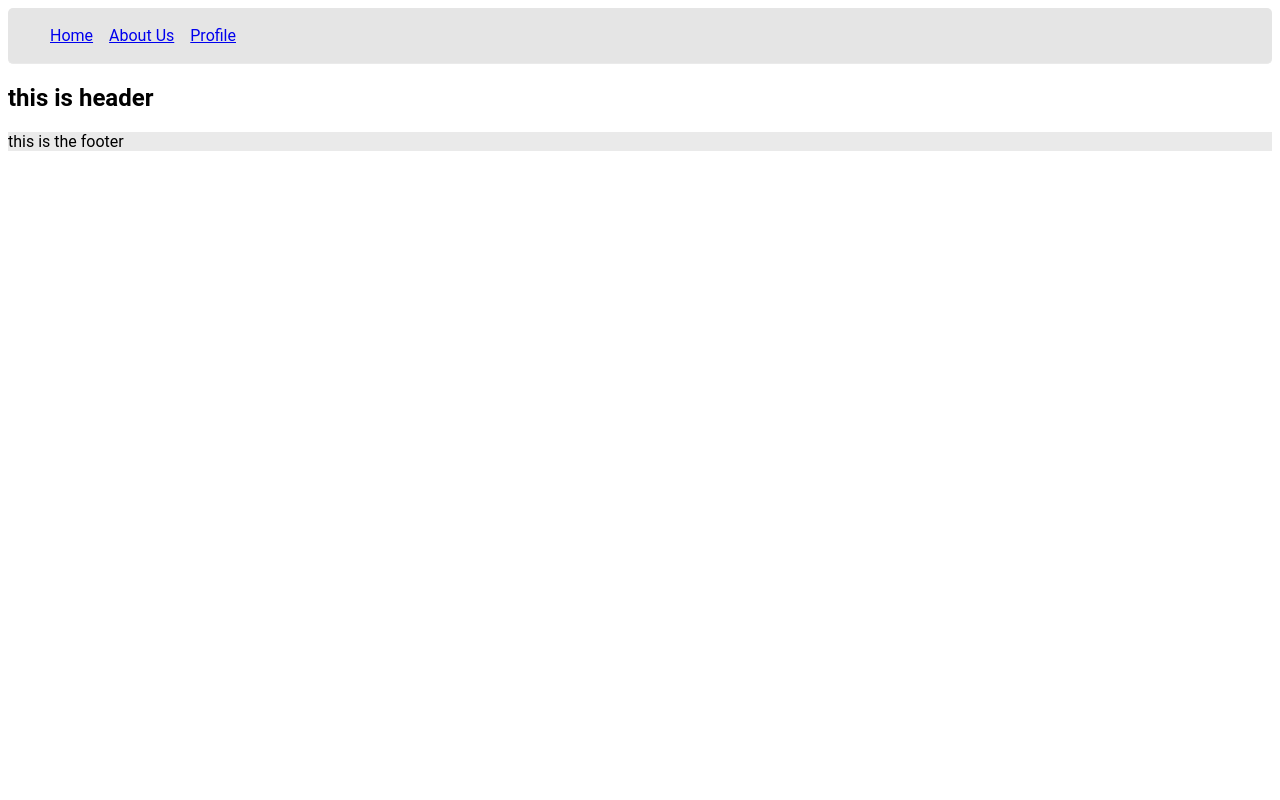
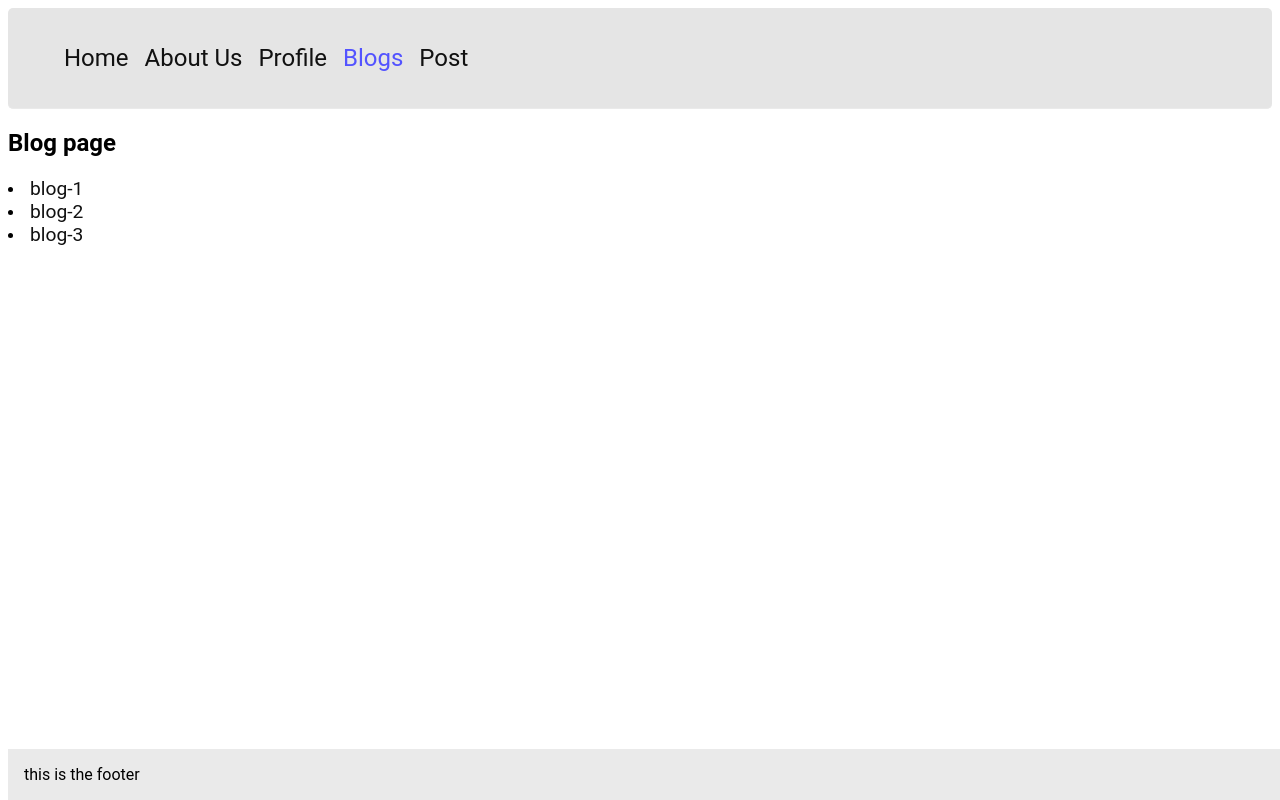
Before and after one commit to hosseinrmt/SPA-layout, a React (Create React App) app: page /blogs in a window 1280 px wide. Built offline with nearby package versions, Linux system fonts and the light colour scheme.

Commit message:
Add Blogs & Post pages

```diff
--- a/src/App.css
+++ b/src/App.css
@@ -4,13 +4,13 @@ body {
 
 nav {
     display: flex;
-    justify-content: space-between;
     align-items: center;
-    padding: 2px;
+    padding: 1rem;
     border-radius: 5px;
     background-color: #e5e5e5;
     border-bottom: 1px solid #eaeaea;
     width: auto;
+    font-size: 20px;
 }
 
 nav ul {
@@ -33,4 +33,18 @@ nav ul li {
 
 footer {
     background-color: #eaeaea;
+    position: fixed;
+    bottom: 0;
+    width: 100%;
+    padding: 1rem;
 }
+
+.active {
+    color: #5353ff;
+}
+
+a {
+    text-decoration: none;
+    color: #111;
+    font-size: larger;
+}
--- a/src/App.js
+++ b/src/App.js
@@ -1,4 +1,4 @@
-import { Route } from "react-router-dom";
+import { Route, Switch } from "react-router-dom";
 import Layout from "./layout/Layout";
 import "./App.css";
 import routes from "./routes";
@@ -6,9 +6,15 @@ import routes from "./routes";
 const App = () => {
   return (
     <Layout>
-      {routes.map((route) => (
-        <Route {...route} />
-      ))}
+      <Switch>
+        {routes.map((route) => (
+          <Route
+            path={route.path}
+            component={route.component}
+            exact={route.exact}
+          />
+        ))}
+      </Switch>
     </Layout>
   );
 };
--- /dev/null
+++ b/src/components/Blog.js
@@ -0,0 +1,13 @@
+import { Link } from "react-router-dom";
+
+const Blog = (props) => {
+  const id = props.match.params.id;
+  return (
+    <>
+      <h2>blog detail - {id}</h2>
+      <Link to={`/blogs/${parseInt(id) + 1}`}>Go to next page</Link>
+    </>
+  );
+};
+
+export default Blog;
--- a/src/components/Header.js
+++ b/src/components/Header.js
@@ -4,7 +4,6 @@ const Header = () => {
   return (
     <header>
       <Navigation />
-      <h2>this is header</h2>
     </header>
   );
 };
--- a/src/components/Navigation.js
+++ b/src/components/Navigation.js
@@ -4,6 +4,8 @@ const items = [
   { name: "Home", to: "/", exact: true },
   { name: "About Us", to: "/about-us" },
   { name: "Profile", to: "/profile" },
+  { name: "Blogs", to: "/blogs" },
+  { name: "Post", to: "/post" },
 ];
 
 const Navigation = () => {
--- /dev/null
+++ b/src/pages/BlogsPage.js
@@ -0,0 +1,24 @@
+import { Link } from "react-router-dom";
+
+const items = [
+  { name: "blog-1", to: "/blogs/1" },
+  { name: "blog-2", to: "/blogs/2" },
+  { name: "blog-3", to: "/blogs/3" },
+];
+
+const BlogPage = () => {
+  return (
+    <div>
+      <h2>Blog page</h2>
+      {items.map((item) => {
+        return (
+          <li key={item.to}>
+            <Link to={item.to}>{item.name}</Link>
+          </li>
+        );
+      })}
+    </div>
+  );
+};
+
+export default BlogPage;
--- a/src/pages/NotFound.js
+++ b/src/pages/NotFound.js
@@ -1,7 +1,10 @@
+import { Link } from "react-router-dom";
+
 const NotFound = () => {
   return (
     <>
       <p>this page isn't exist</p>
+      <Link to="/">Back to Home page ?</Link>
     </>
   );
 };
--- /dev/null
+++ b/src/pages/PostPage.js
@@ -0,0 +1,11 @@
+const Post = (props) => {
+  const id = props.match.params.id || 1;
+  return (
+    <>
+      <h2>post detail - {id}</h2>
+      <div>{JSON.stringify(props.match.params)}</div>
+    </>
+  );
+};
+
+export default Post;
```
Also changed, not shown: src/routes.js (+10 -2 lines).
